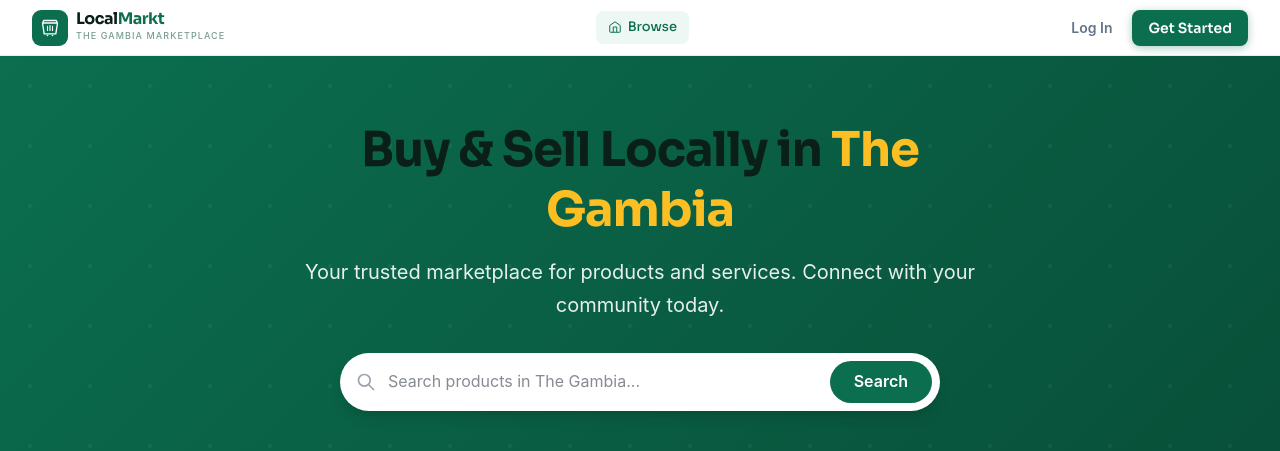
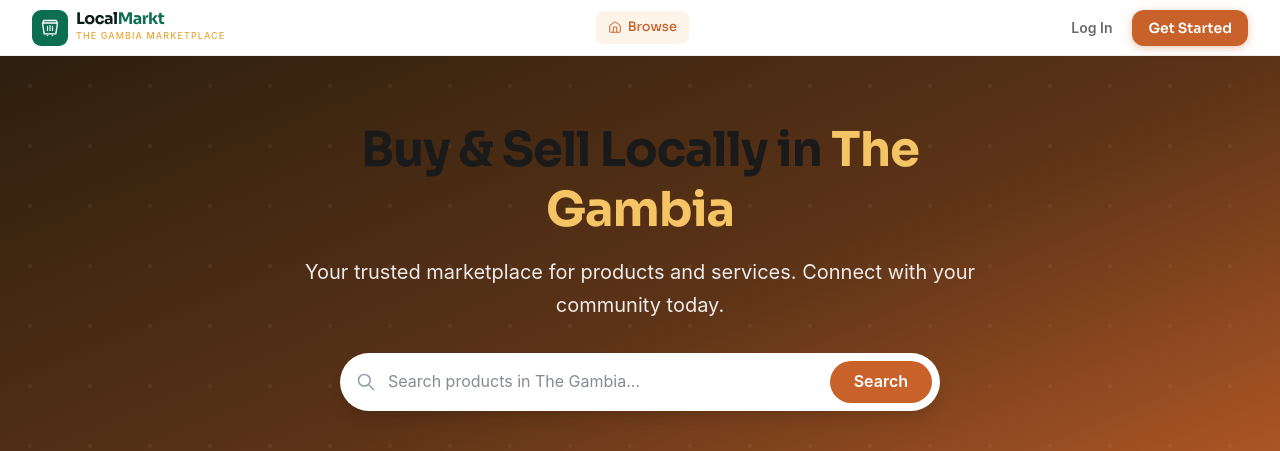
Before and after one commit to basiru27/localmarkt, a React (Vite) app in the folder client/: page / in a window 1280 px wide. Shown: the top 451 px of the page. Built offline with nearby package versions, Linux system fonts and the light colour scheme; no server answers.

Commit message:
style: apply GMarkt brand identity and global styles
- Update typography, base colors, and CSS custom properties in index.css
- Rename LocalMarkt to GMarkt in HTML title, placeholder text, and seed data
- Replace favicon with inline SVG brand logo

```diff
--- a/client/src/index.css
+++ b/client/src/index.css
@@ -3,26 +3,26 @@
 
 :root {
   /* Brand */
-  --color-brand-primary:     #0B6E4F;
-  --color-brand-dark:        #084d37;
-  --color-brand-light:       #edf7f3;
-  --color-brand-muted:       #7a9e8e;
-  --color-brand-ink:         #0a1f17;
+  --color-brand-primary:     #C8622A;
+  --color-brand-dark:        #B5561F;
+  --color-brand-light:       #FEF3E8;
+  --color-brand-muted:       #E8A838;
+  --color-brand-ink:         #1A1A1A;
 
   /* Text */
-  --color-text-nav:          #4a7060;
-  --color-text-nav-active:   #0B6E4F;
+  --color-text-nav:          #3D3D3D;
+  --color-text-nav-active:   #C8622A;
 
   /* Borders */
-  --color-border-page:       #e8ede9;
+  --color-border-page:       #F0EDE8;
 
   /* Typography */
   --font-brand:              'Sora', sans-serif;
 }
 
 /* ============================================
-   LOCALMARKT - Bold & Vibrant Design System
-   Gambia Marketplace PWA
+   GMARKT - Bold & Vibrant Design System
+   The Gambia's Marketplace PWA
    ============================================ */
 
 /* Custom theme colors - Vibrant Gambian palette */
@@ -35,22 +35,22 @@
   --color-primary-100: var(--color-border-page);
 
   /* Secondary: Vibrant golden yellow (Gambian flag inspired) */
-  --color-secondary: #f59e0b;
-  --color-secondary-dark: #d97706;
-  --color-secondary-light: #fbbf24;
+  --color-secondary: #E8A838;
+  --color-secondary-dark: #C98E2A;
+  --color-secondary-light: #F4C465;
 
   /* Accent: Bold red (Gambian flag inspired) */
   --color-accent: #dc2626;
   --color-accent-light: #ef4444;
 
   /* Neutrals */
-  --color-background: #f8fafc;
-  --color-surface: #ffffff;
-  --color-text: #0f172a;
-  --color-text-secondary: #64748b;
+  --color-background: #FAFAF8;
+  --color-surface: #FFFFFF;
+  --color-text: #1A1A1A;
+  --color-text-secondary: #6B6B6B;
   --color-text-muted: #94a3b8;
-  --color-border: #e2e8f0;
-  --color-border-light: #f1f5f9;
+  --color-border: #E8E3DC;
+  --color-border-light: #F0EDE8;
 
   /* Semantic */
   --color-error: #dc2626;
@@ -64,8 +64,8 @@
 
   /* Gradients */
   --gradient-primary: linear-gradient(135deg, var(--color-brand-primary) 0%, var(--color-brand-dark) 100%);
-  --gradient-secondary: linear-gradient(135deg, #f59e0b 0%, #f97316 100%);
-  --gradient-hero: linear-gradient(135deg, var(--color-brand-primary) 0%, var(--color-brand-dark) 100%);
+  --gradient-secondary: linear-gradient(135deg, #E8A838 0%, #C98E2A 100%);
+  --gradient-hero: linear-gradient(to bottom right, #2D1F0E, #5C3317, #C8622A);
   --gradient-card: linear-gradient(180deg, rgba(255,255,255,0) 0%, rgba(0,0,0,0.02) 100%);
   --gradient-shimmer: linear-gradient(90deg, #f1f5f9 0%, #e2e8f0 50%, #f1f5f9 100%);
 
@@ -74,9 +74,9 @@
   --shadow-md: 0 4px 6px -1px rgba(0, 0, 0, 0.1), 0 2px 4px -2px rgba(0, 0, 0, 0.1);
   --shadow-lg: 0 10px 15px -3px rgba(0, 0, 0, 0.1), 0 4px 6px -4px rgba(0, 0, 0, 0.1);
   --shadow-xl: 0 20px 25px -5px rgba(0, 0, 0, 0.1), 0 8px 10px -6px rgba(0, 0, 0, 0.1);
-  --shadow-glow: 0 0 20px rgba(11, 110, 79, 0.3);
-  --shadow-card: 0 2px 8px rgba(0, 0, 0, 0.08), 0 1px 2px rgba(0, 0, 0, 0.04);
-  --shadow-card-hover: 0 12px 24px rgba(0, 0, 0, 0.12), 0 4px 8px rgba(0, 0, 0, 0.08);
+  --shadow-glow: 0 0 20px rgba(200, 98, 42, 0.3);
+  --shadow-card: 0 2px 12px rgba(0, 0, 0, 0.08);
+  --shadow-card-hover: 0 8px 24px rgba(0, 0, 0, 0.13);
 }
 
 /* ============================================
@@ -90,7 +90,7 @@
 h1, h2 {
   font-family: var(--font-brand);
   font-weight: 700;
-  color: #0a1f17;
+  color: var(--color-text);
   letter-spacing: -0.02em;
 }
 
@@ -256,7 +256,7 @@ input[type="search"]::-webkit-search-results-decoration {
 
   .btn:focus {
     outline: none;
-    box-shadow: 0 0 0 3px rgba(11, 110, 79, 0.4);
+    box-shadow: 0 0 0 3px rgba(200, 98, 42, 0.4);
   }
 
   .btn:disabled {
@@ -280,23 +280,23 @@ input[type="search"]::-webkit-search-results-decoration {
     cursor: pointer;
 
     /* New Global Primary Button Styles */
-    background: #0B6E4F;
+    background: #C8622A;
     color: #ffffff;
     font-family: 'Sora', sans-serif;
     font-weight: 600;
-    border-radius: 8px;
+    border-radius: 12px;
     border: none;
     font-size: 0.9375rem;
-    box-shadow: 0 2px 8px rgba(11, 110, 79, 0.35);
+    box-shadow: 0 2px 8px rgba(200, 98, 42, 0.35);
   }
 
   .btn-primary:hover:not(:disabled) {
-    background: #084d37;
+    background: #B5561F;
   }
 
   .btn-primary:focus {
     outline: none;
-    box-shadow: 0 0 0 3px rgba(11, 110, 79, 0.4);
+    box-shadow: 0 0 0 3px rgba(200, 98, 42, 0.4);
   }
 
   .btn-primary:active:not(:disabled) {
@@ -304,8 +304,10 @@ input[type="search"]::-webkit-search-results-decoration {
   }
 
   .btn-primary:disabled {
-    opacity: 0.5;
+    background-color: #E8D5C0;
+    color: #9A6B50;
     cursor: not-allowed;
+    box-shadow: none;
   }
 
   /* Secondary button */
@@ -370,7 +372,7 @@ input[type="search"]::-webkit-search-results-decoration {
 
   .btn-outline:focus {
     outline: none;
-    box-shadow: 0 0 0 3px rgba(11, 110, 79, 0.3);
+    box-shadow: 0 0 0 3px rgba(200, 98, 42, 0.3);
   }
 
   .btn-outline:disabled {
@@ -481,7 +483,7 @@ input[type="search"]::-webkit-search-results-decoration {
   .input {
     width: 100%;
     padding: 0.75rem 1rem;
-    border: 2px solid var(--color-border);
+    border: 1px solid var(--color-border);
     border-radius: 0.75rem;
     font-size: 1rem;
     transition: all 0.2s cubic-bezier(0.4, 0, 0.2, 1);
@@ -499,7 +501,7 @@ input[type="search"]::-webkit-search-results-decoration {
   .input:focus {
     outline: none;
     border-color: var(--color-primary);
-    box-shadow: 0 0 0 3px rgba(11, 110, 79, 0.15);
+    box-shadow: 0 0 0 2px rgba(200, 98, 42, 0.3);
   }
 
   .input:disabled {
@@ -537,8 +539,8 @@ input[type="search"]::-webkit-search-results-decoration {
   .label {
     display: block;
     font-size: 0.875rem;
-    font-weight: 600;
-    color: var(--color-text);
+    font-weight: 500;
+    color: var(--color-text-nav);
     margin-bottom: 0.5rem;
   }
 
@@ -614,9 +616,9 @@ input[type="search"]::-webkit-search-results-decoration {
     border-radius: 9999px;
     font-size: 0.75rem;
     font-weight: 600;
-    background: linear-gradient(135deg, rgba(11, 110, 79, 0.15) 0%, rgba(13, 148, 136, 0.15) 100%);
+    background: linear-gradient(135deg, rgba(200, 98, 42, 0.15) 0%, rgba(200, 98, 42, 0.05) 100%);
     color: var(--color-primary-dark);
-    border: 1px solid rgba(11, 110, 79, 0.2);
+    border: 1px solid rgba(200, 98, 42, 0.2);
   }
 
   .badge-secondary {
@@ -689,7 +691,7 @@ input[type="search"]::-webkit-search-results-decoration {
     font-weight: 700;
     font-size: 0.9375rem;
     border-radius: 0.5rem;
-    box-shadow: 0 2px 8px rgba(11, 110, 79, 0.3);
+    box-shadow: 0 2px 8px rgba(200, 98, 42, 0.3);
   }
 
   /* ============================================
@@ -780,6 +782,16 @@ input[type="search"]::-webkit-search-results-decoration {
   overflow: hidden;
 }
 
+.stat-pill {
+  background: rgba(255, 255, 255, 0.12);
+  border: 1px solid rgba(255, 255, 255, 0.25);
+  border-radius: 1rem;
+  padding: 1rem 1.5rem;
+  color: white;
+  backdrop-filter: blur(8px);
+  -webkit-backdrop-filter: blur(8px);
+}
+
 .hero-gradient::before {
   content: '';
   position: absolute;
@@ -846,7 +858,7 @@ input[type="search"]::-webkit-search-results-decoration {
 
 .search-bar:focus-within {
   border-color: var(--color-primary);
-  box-shadow: 0 0 0 3px rgba(11, 110, 79, 0.15);
+  box-shadow: 0 0 0 3px rgba(200, 98, 42, 0.15);
 }
 
 .filter-chip {
@@ -1050,7 +1062,7 @@ input[type="search"]::-webkit-search-results-decoration {
 
 .focus-ring:focus-visible {
   outline: none;
-  box-shadow: 0 0 0 3px rgba(11, 110, 79, 0.4);
+  box-shadow: 0 0 0 3px rgba(200, 98, 42, 0.4);
 }
 
 /* ============================================
```
Also changed, not shown: client/index.html (+5 -6 lines), client/src/lib/utils.js, 1 other file (tests, documents, lock files or other folders).
